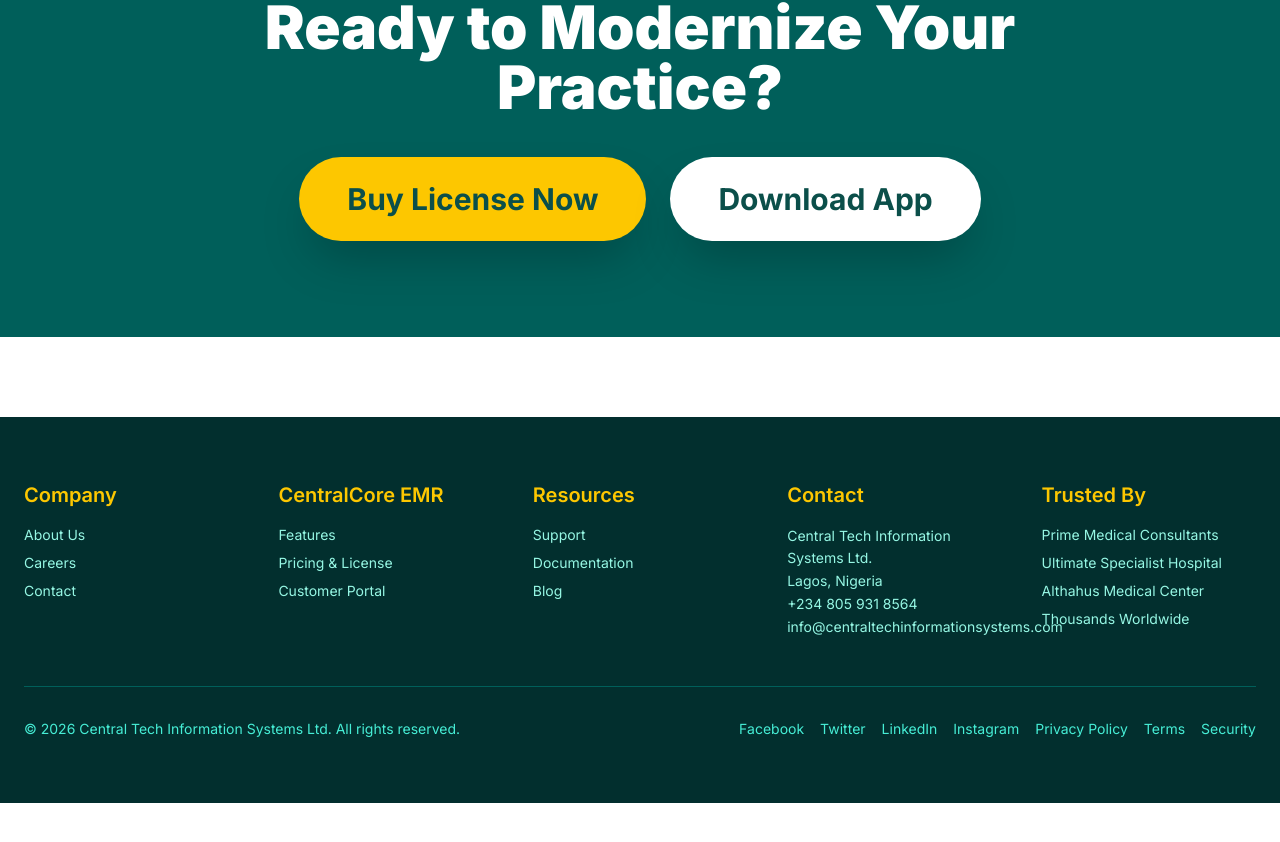
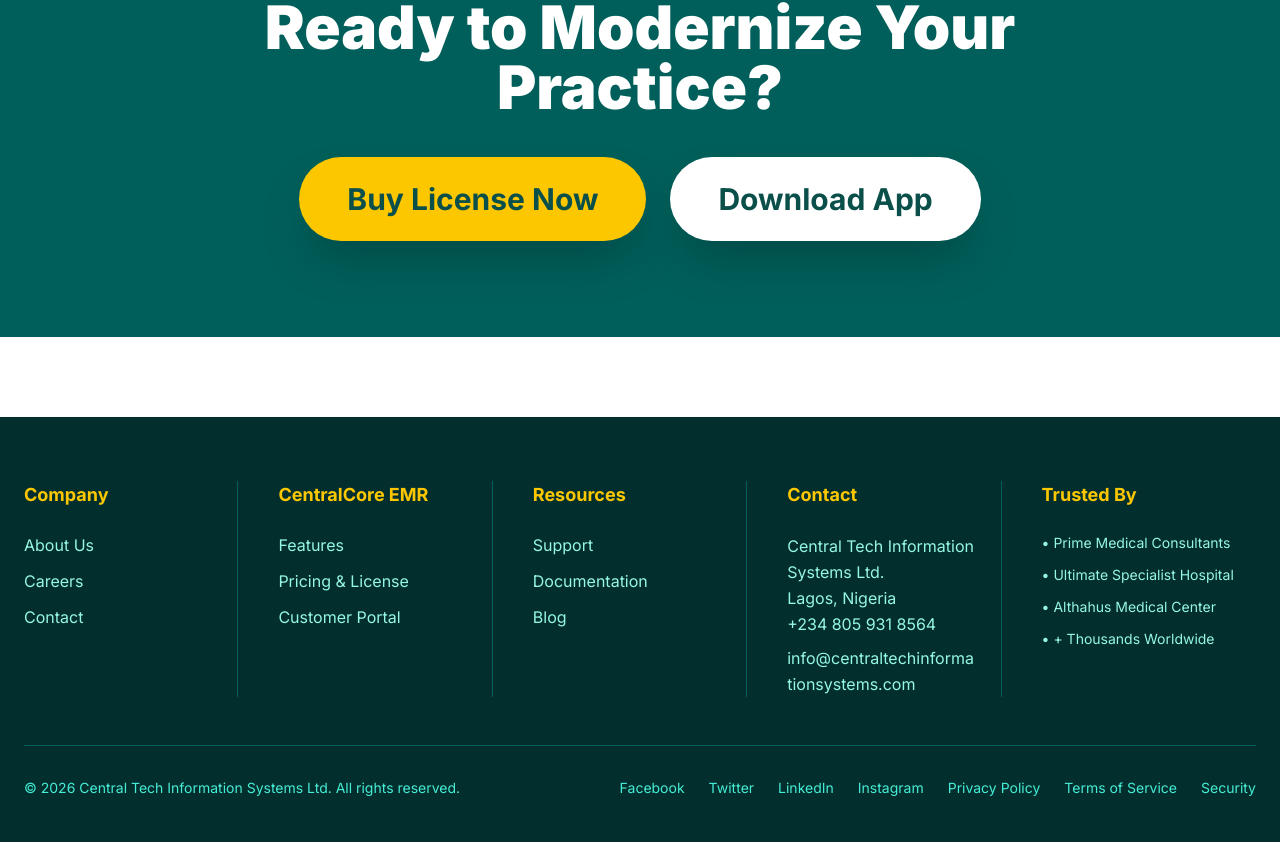
Before and after one commit to ctis848/curacore-centraltech-website, a Next.js app: page / in a window 1280 px wide. Shown: the part 2304-3146 px from the top of the page. Before the commit the page ends 3107 px from the top, so only its background shows below. Built offline with nearby package versions, Linux system fonts and the light colour scheme.

Commit message:
FOOTER - Fixed email overlap into next column + improved readability

```diff
--- a/components/Footer.tsx
+++ b/components/Footer.tsx
@@ -5,73 +5,72 @@
   return (
     <footer className="bg-teal-950 text-white py-16 mt-20">
       <div className="max-w-7xl mx-auto px-6">
-        {/* Top Grid */}
-        <div className="grid grid-cols-1 sm:grid-cols-2 md:grid-cols-5 gap-10 mb-12">
-          {/* Company */}
-          <div>
-            <h4 className="text-xl font-semibold text-yellow-400 mb-4">Company</h4>
-            <ul className="space-y-2 text-teal-200 text-sm">
-              <li><Link href="/about" className="hover:text-yellow-400">About Us</Link></li>
-              <li><Link href="/careers" className="hover:text-yellow-400">Careers</Link></li>
-              <li><Link href="/contact" className="hover:text-yellow-400">Contact</Link></li>
+        <div className="grid grid-cols-2 md:grid-cols-5 gap-10 mb-12">
+          {/* Column 1: Company */}
+          <div className="md:border-r md:border-teal-800 md:pr-6">
+            <h4 className="text-lg font-bold mb-6 text-yellow-400">Company</h4>
+            <ul className="space-y-3 text-teal-200">
+              <li><Link href="/about" className="hover:text-yellow-400 transition">About Us</Link></li>
+              <li><Link href="/careers" className="hover:text-yellow-400 transition">Careers</Link></li>
+              <li><Link href="/contact" className="hover:text-yellow-400 transition">Contact</Link></li>
             </ul>
           </div>
 
-          {/* Product */}
-          <div>
-            <h4 className="text-xl font-semibold text-yellow-400 mb-4">CentralCore EMR</h4>
-            <ul className="space-y-2 text-teal-200 text-sm">
-              <li><Link href="/products" className="hover:text-yellow-400">Features</Link></li>
-              <li><Link href="/buy" className="hover:text-yellow-400">Pricing & License</Link></li>
-              <li><Link href="/portal/login" className="hover:text-yellow-400">Customer Portal</Link></li>
+          {/* Column 2: Product */}
+          <div className="md:border-r md:border-teal-800 md:pr-6">
+            <h4 className="text-lg font-bold mb-6 text-yellow-400">CentralCore EMR</h4>
+            <ul className="space-y-3 text-teal-200">
+              <li><Link href="/products" className="hover:text-yellow-400 transition">Features</Link></li>
+              <li><Link href="/buy" className="hover:text-yellow-400 transition">Pricing & License</Link></li>
+              <li><Link href="/portal/login" className="hover:text-yellow-400 transition">Customer Portal</Link></li>
             </ul>
           </div>
 
-          {/* Resources */}
-          <div>
-            <h4 className="text-xl font-semibold text-yellow-400 mb-4">Resources</h4>
-            <ul className="space-y-2 text-teal-200 text-sm">
-              <li><Link href="/support" className="hover:text-yellow-400">Support</Link></li>
-              <li><Link href="/documentation" className="hover:text-yellow-400">Documentation</Link></li>
-              <li><Link href="/blog" className="hover:text-yellow-400">Blog</Link></li>
+          {/* Column 3: Resources */}
+          <div className="md:border-r md:border-teal-800 md:pr-6">
+            <h4 className="text-lg font-bold mb-6 text-yellow-400">Resources</h4>
+            <ul className="space-y-3 text-teal-200">
+              <li><Link href="/support" className="hover:text-yellow-400 transition">Support</Link></li>
+              <li><Link href="/documentation" className="hover:text-yellow-400 transition">Documentation</Link></li>
+              <li><Link href="/blog" className="hover:text-yellow-400 transition">Blog</Link></li>
             </ul>
           </div>
 
-          {/* Contact */}
-          <div>
-            <h4 className="text-xl font-semibold text-yellow-400 mb-4">Contact</h4>
-            <p className="text-teal-200 text-sm leading-relaxed">
+          {/* Column 4: Contact */}
+          <div className="md:border-r md:border-teal-800 md:pr-6">
+            <h4 className="text-lg font-bold mb-6 text-yellow-400">Contact</h4>
+            <p className="text-teal-200 leading-relaxed break-words max-w-full">
               Central Tech Information Systems Ltd.<br />
               Lagos, Nigeria<br />
               +234 805 931 8564<br />
-              <a href="mailto:info@centraltechinformationsystems.com" className="hover:text-yellow-400">
-                info@centraltechinformationsystems.com
-              </a>
+              <span className="block mt-2">info@centraltechinformationsystems.com</span>
             </p>
           </div>
 
-          {/* Trusted By */}
+          {/* Column 5: Trusted By */}
           <div>
-            <h4 className="text-xl font-semibold text-yellow-400 mb-4">Trusted By</h4>
-            <ul className="space-y-2 text-teal-200 text-sm">
-              <li>Prime Medical Consultants</li>
-              <li>Ultimate Specialist Hospital</li>
-              <li>Althahus Medical Center</li>
-              <li>Thousands Worldwide</li>
+            <h4 className="text-lg font-bold mb-6 text-yellow-400">Trusted By</h4>
+            <ul className="space-y-3 text-teal-200 text-sm">
+              <li>• Prime Medical Consultants</li>
+              <li>• Ultimate Specialist Hospital</li>
+              <li>• Althahus Medical Center</li>
+              <li>• + Thousands Worldwide</li>
             </ul>
           </div>
         </div>
 
         {/* Bottom Bar */}
         <div className="border-t border-teal-800 pt-8 flex flex-col md:flex-row justify-between items-center text-sm text-teal-300">
-          <p className="mb-4 md:mb-0">© 2026 Central Tech Information Systems Ltd. All rights reserved.</p>
-          <div className="flex flex-wrap gap-4">
+          <div className="mb-4 md:mb-0">
+            <p>© 2026 Central Tech Information Systems Ltd. All rights reserved.</p>
+          </div>
+          <div className="flex flex-wrap justify-center gap-6">
             <Link href="#" className="hover:text-yellow-400">Facebook</Link>
             <Link href="#" className="hover:text-yellow-400">Twitter</Link>
             <Link href="#" className="hover:text-yellow-400">LinkedIn</Link>
             <Link href="#" className="hover:text-yellow-400">Instagram</Link>
             <Link href="/privacy" className="hover:text-yellow-400">Privacy Policy</Link>
-            <Link href="/terms" className="hover:text-yellow-400">Terms</Link>
+            <Link href="/terms" className="hover:text-yellow-400">Terms of Service</Link>
             <Link href="/security" className="hover:text-yellow-400">Security</Link>
           </div>
         </div>
```
